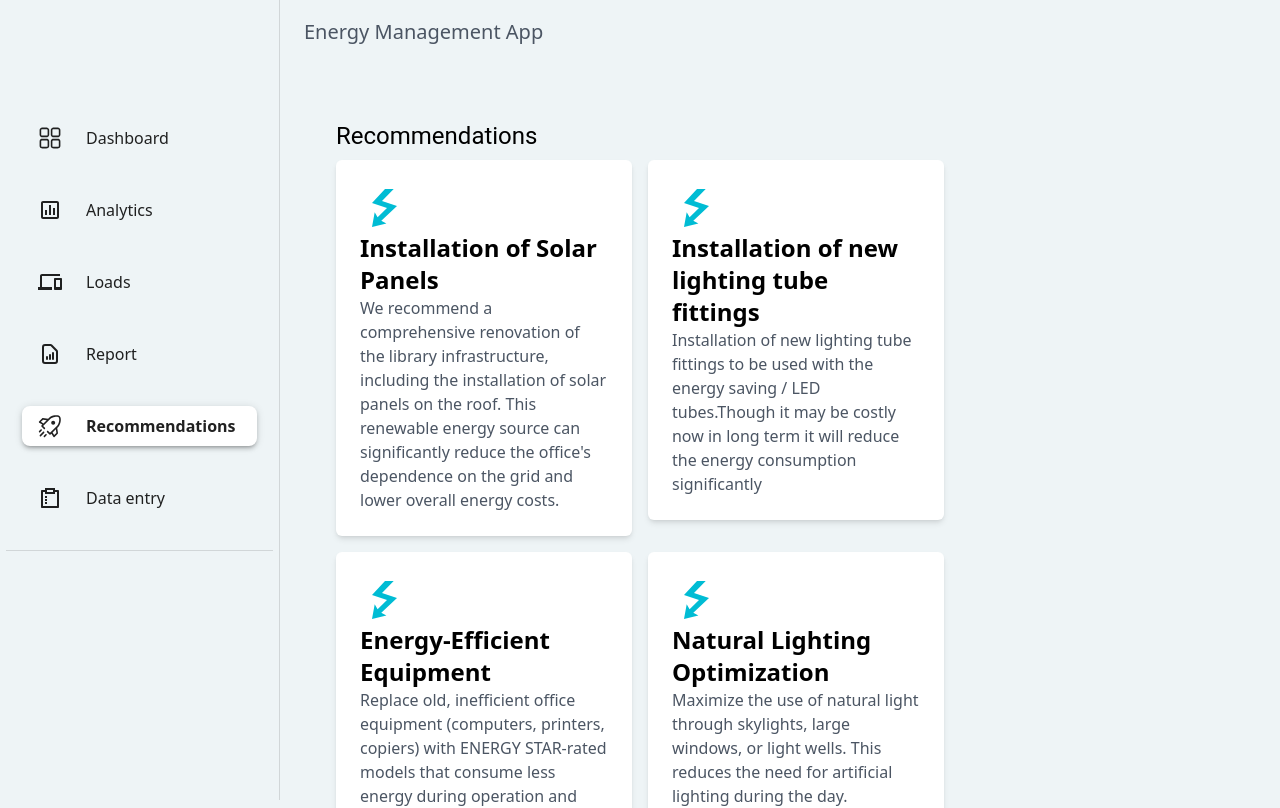
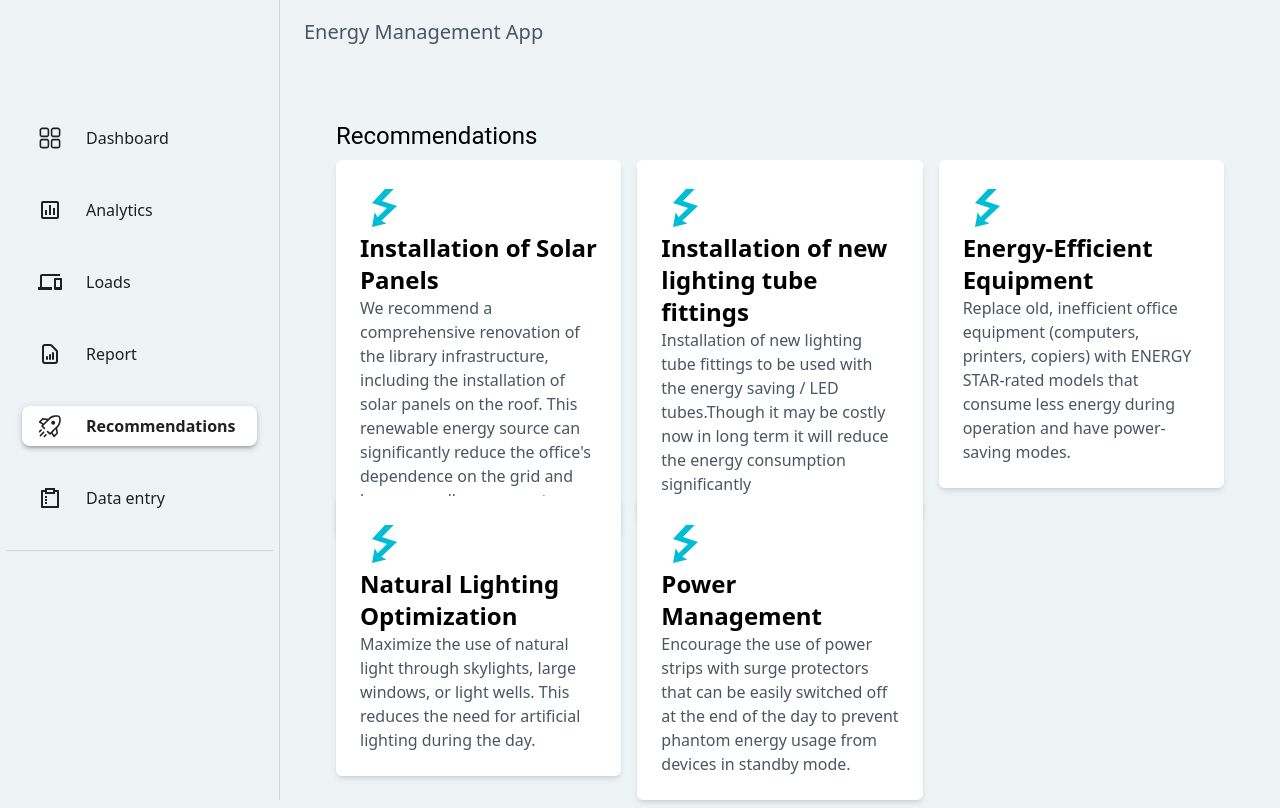
Before and after one commit to franknmungai/energy-management-app, a Next.js app: page /recommendations in a window 1280 px wide. Shown: the top 808 px of the page. Built offline with nearby package versions, Linux system fonts and the light colour scheme.

Commit message:
[#feature] recommendation panel

```diff
--- a/pages/recommendations.tsx
+++ b/pages/recommendations.tsx
@@ -13,78 +13,64 @@ export default function Recommendations() {
           <Typography variant="h5" sx={{ mb: '8px' }}>
             Recommendations
           </Typography>
-          <div className="flex flex-wrap gap-4">
-            <div className="w-full md:w-1/2 lg:w-1/3">
-              <div className="shadow-md bg-white rounded-md p-6">
-                <FcElectricity size={48} />
-                <h2 className="text-2xl font-semibold">
-                  Installation of Solar Panels
-                </h2>
-                <p className="text-gray-600">
-                  We recommend a comprehensive renovation of the library
+          <div className="grid grid-cols-3 gap-4">
+            <RecommendationPanel
+              title="Installation of Solar Panels"
+              text={`We recommend a comprehensive renovation of the library
                   infrastructure, including the installation of solar panels on
                   the roof. This renewable energy source can significantly
                   reduce the office's dependence on the grid and lower overall
-                  energy costs.
-                </p>
-              </div>
-            </div>
-            <div className="w-full md:w-1/2 lg:w-1/3">
-              <div className="shadow-md bg-white rounded-md p-6">
-                <FcElectricity size={48} />
-                <h2 className="text-2xl font-semibold">
-                  Installation of new lighting tube fittings
-                </h2>
-                <p className="text-gray-600">
-                  Installation of new lighting tube fittings to be used with the
-                  energy saving / LED tubes.Though it may be costly now in long
-                  term it will reduce the energy consumption significantly
-                </p>
-              </div>
-            </div>
+                  energy costs.`}
+            />
 
-            <div className="w-full md:w-1/2 lg:w-1/3">
-              <div className="shadow-md bg-white rounded-md p-6">
-                <FcElectricity size={48} />
-                <h2 className="text-2xl font-semibold">
-                  Energy-Efficient Equipment
-                </h2>
-                <p className="text-gray-600">
-                  Replace old, inefficient office equipment (computers,
-                  printers, copiers) with ENERGY STAR-rated models that consume
-                  less energy during operation and have power-saving modes.
-                </p>
-              </div>
-            </div>
+            <RecommendationPanel
+              title="Installation of new lighting tube fittings"
+              text={` Installation of new lighting tube fittings to be used with the
+              energy saving / LED tubes.Though it may be costly now in long
+              term it will reduce the energy consumption significantly`}
+            />
 
-            <div className="w-full md:w-1/2 lg:w-1/3">
-              <div className="shadow-md bg-white rounded-md p-6">
-                <FcElectricity size={48} />
-                <h2 className="text-2xl font-semibold">
-                  Natural Lighting Optimization
-                </h2>
-                <p className="text-gray-600">
-                  Maximize the use of natural light through skylights, large
-                  windows, or light wells. This reduces the need for artificial
-                  lighting during the day.
-                </p>
-              </div>
-            </div>
+            <RecommendationPanel
+              title="Energy-Efficient Equipment"
+              text={`Replace old, inefficient office equipment (computers,
+                printers, copiers) with ENERGY STAR-rated models that consume
+                less energy during operation and have power-saving modes.`}
+            />
 
-            <div className="w-full md:w-1/2 lg:w-1/3">
-              <div className="shadow-md bg-white rounded-md p-6">
-                <FcElectricity size={48} />
-                <h2 className="text-2xl font-semibold">Power Management</h2>
-                <p className="text-gray-600">
-                  Encourage the use of power strips with surge protectors that
-                  can be easily switched off at the end of the day to prevent
-                  phantom energy usage from devices in standby mode.
-                </p>
-              </div>
-            </div>
+            <RecommendationPanel
+              title="Natural Lighting Optimization"
+              text={`Maximize the use of natural light through skylights, large
+              windows, or light wells. This reduces the need for artificial
+              lighting during the day.`}
+            />
+
+            <RecommendationPanel
+              title="Power Management"
+              text={`Encourage the use of power strips with surge protectors that
+              can be easily switched off at the end of the day to prevent
+              phantom energy usage from devices in standby mode.`}
+            />
           </div>
         </div>
       </PermanentDrawerLeft>
     </main>
   );
 }
+
+import React from 'react';
+
+interface Props {
+  title: string;
+  text: string;
+}
+const RecommendationPanel: React.FC<Props> = ({ title, text }) => {
+  return (
+    <div className="w-full flex-1 h-80">
+      <div className="shadow-md bg-white rounded-md p-6">
+        <FcElectricity size={48} />
+        <h2 className="text-2xl font-semibold">{title}</h2>
+        <p className="text-gray-600">{text}</p>
+      </div>
+    </div>
+  );
+};
```
